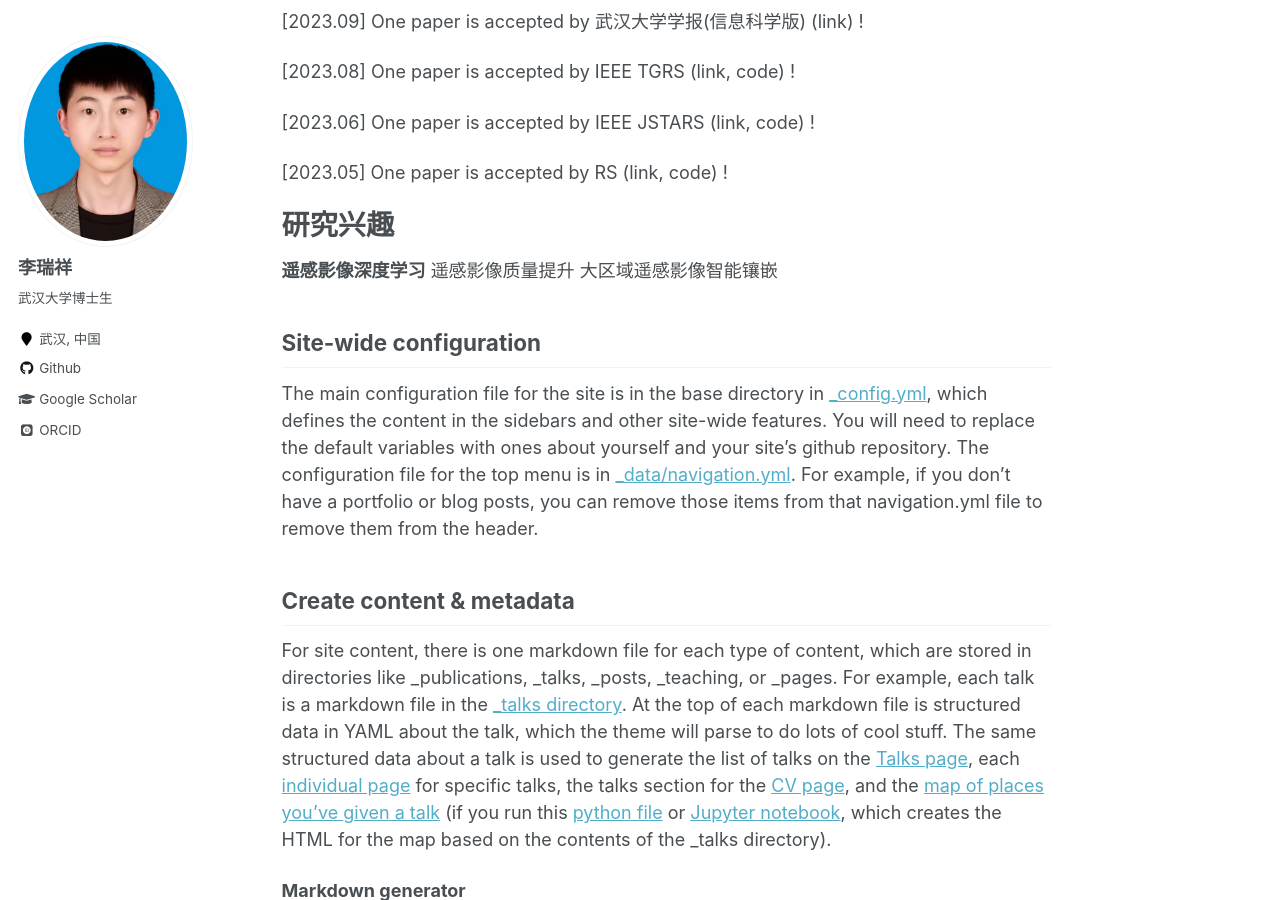
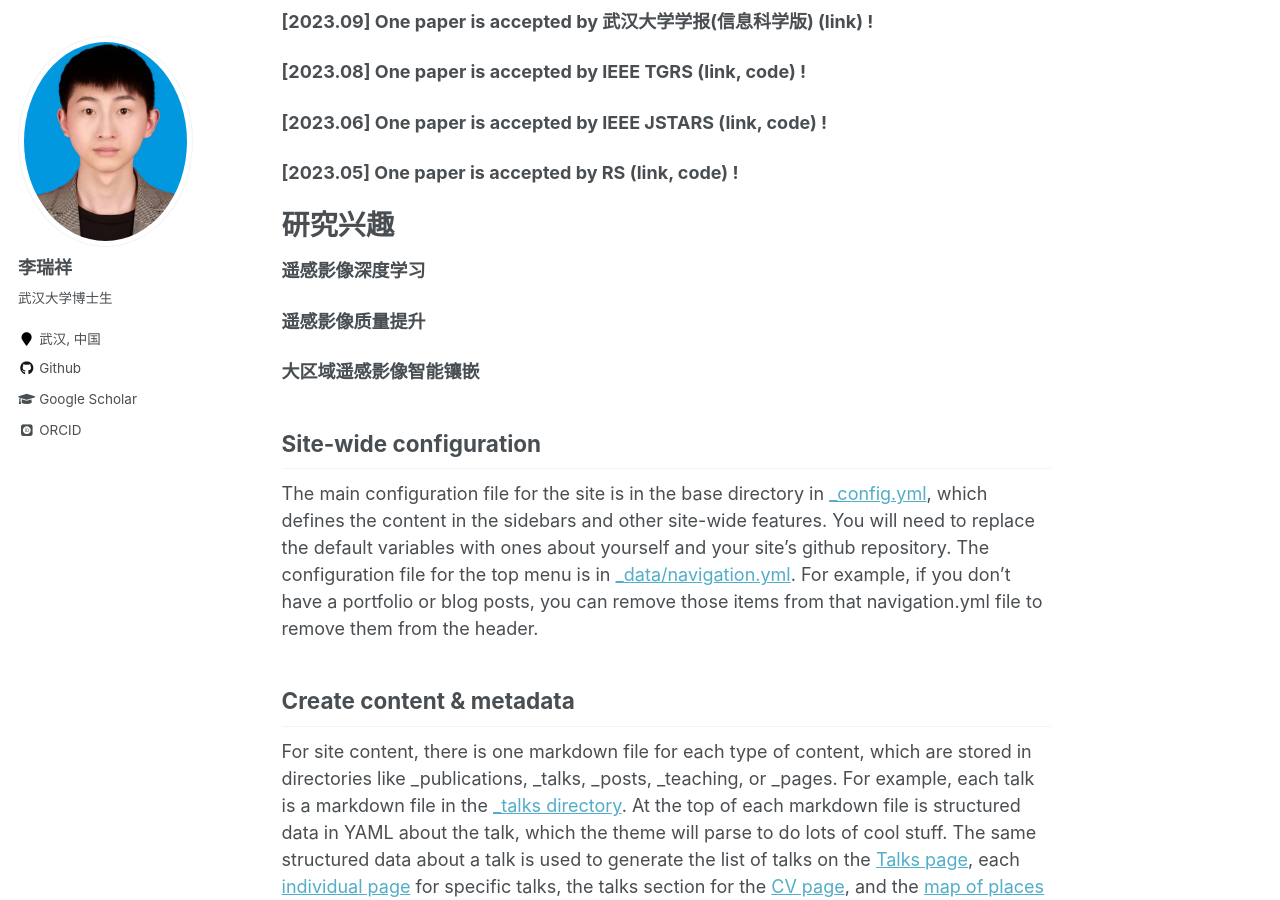
Before and after one commit to lirxairs/lirxairs.github.io, a Jekyll site: the page built from _pages/about.md, in a window 1280 px wide and 900 px high, scrolled down 544 px. Built offline with Jekyll 4.4.1, drawn with Linux system fonts in a browser that asks for light colours; some web fonts are replaced.

```diff
--- a/_pages/about.md
+++ b/_pages/about.md
@@ -10,23 +10,25 @@ redirect_from:
 
 This is the front page of a website that is powered by the [academicpages template](https://github.com/academicpages/academicpages.github.io) and hosted on GitHub pages. [GitHub pages](https://pages.github.com) is a free service in which websites are built and hosted from code and data stored in a GitHub repository, automatically updating when a new commit is made to the respository. This template was forked from the [Minimal Mistakes Jekyll Theme](https://mmistakes.github.io/minimal-mistakes/) created by Michael Rose, and then extended to support the kinds of content that academics have: publications, talks, teaching, a portfolio, blog posts, and a dynamically-generated CV. You can fork [this repository](https://github.com/academicpages/academicpages.github.io) right now, modify the configuration and markdown files, add your own PDFs and other content, and have your own site for free, with no ads! An older version of this template powers my own personal website at [stuartgeiger.com](http://stuartgeiger.com), which uses [this Github repository](https://github.com/staeiou/staeiou.github.io).
 
-新闻资讯
+**新闻资讯**
 ======
-[2023.12] One paper is accepted by ISPRS P&RS (link, code) !
+**[2023.12] One paper is accepted by ISPRS P&RS (link, code) !**
 
-[2023.09] One paper is accepted by 武汉大学学报(信息科学版) (link) !
+**[2023.09] One paper is accepted by 武汉大学学报(信息科学版) (link) !**
 
-[2023.08] One paper is accepted by IEEE TGRS (link, code) !
+**[2023.08] One paper is accepted by IEEE TGRS (link, code) !**
 
-[2023.06] One paper is accepted by IEEE JSTARS (link, code) !
+**[2023.06] One paper is accepted by IEEE JSTARS (link, code) !**
 
-[2023.05] One paper is accepted by RS (link, code) !
+**[2023.05] One paper is accepted by RS (link, code) !**
 
-研究兴趣
+**研究兴趣**
 ======
 **遥感影像深度学习**
-遥感影像质量提升
-大区域遥感影像智能镶嵌
+
+**遥感影像质量提升**
+
+**大区域遥感影像智能镶嵌**
 
 Site-wide configuration
 ------
```
